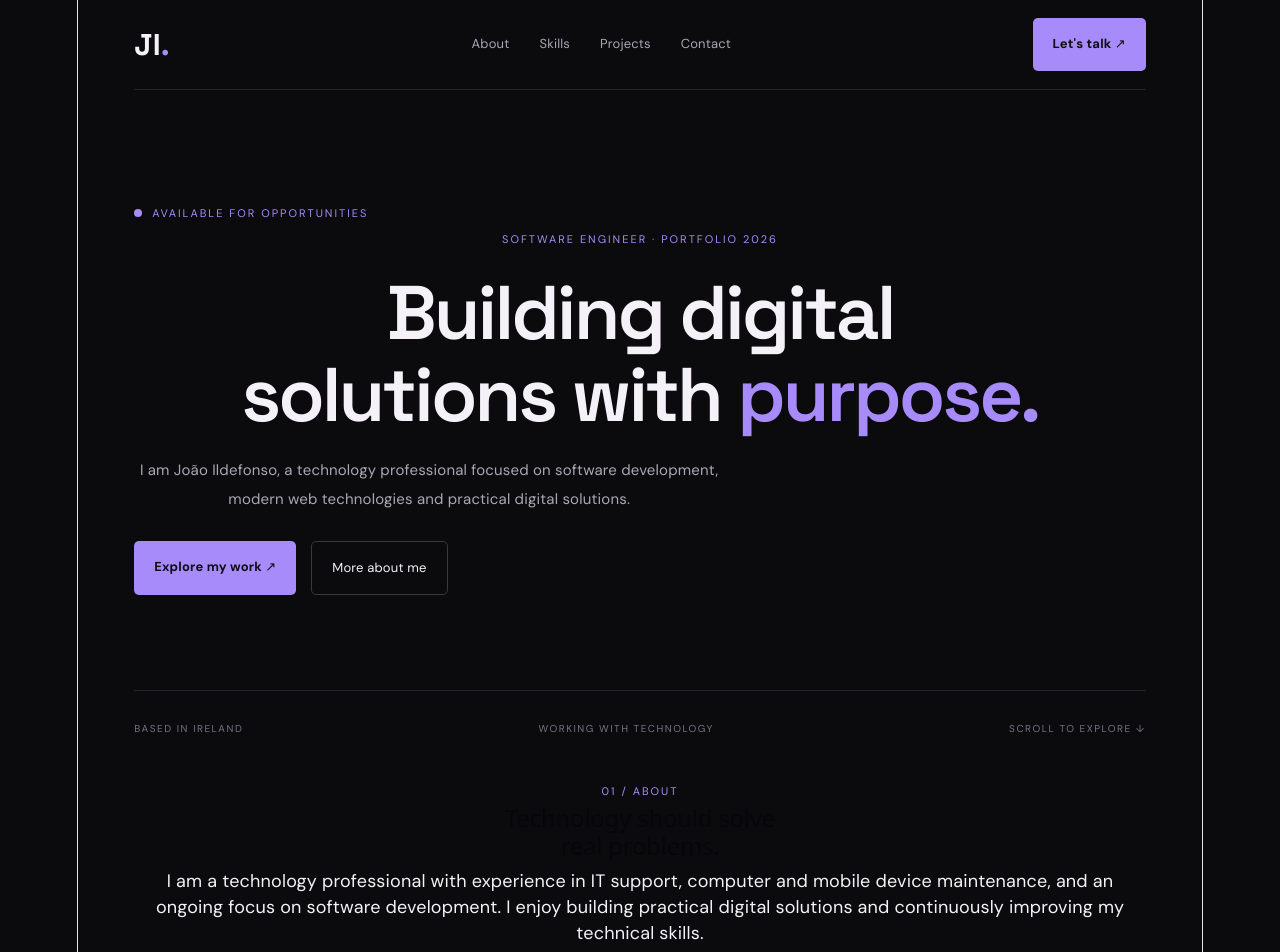
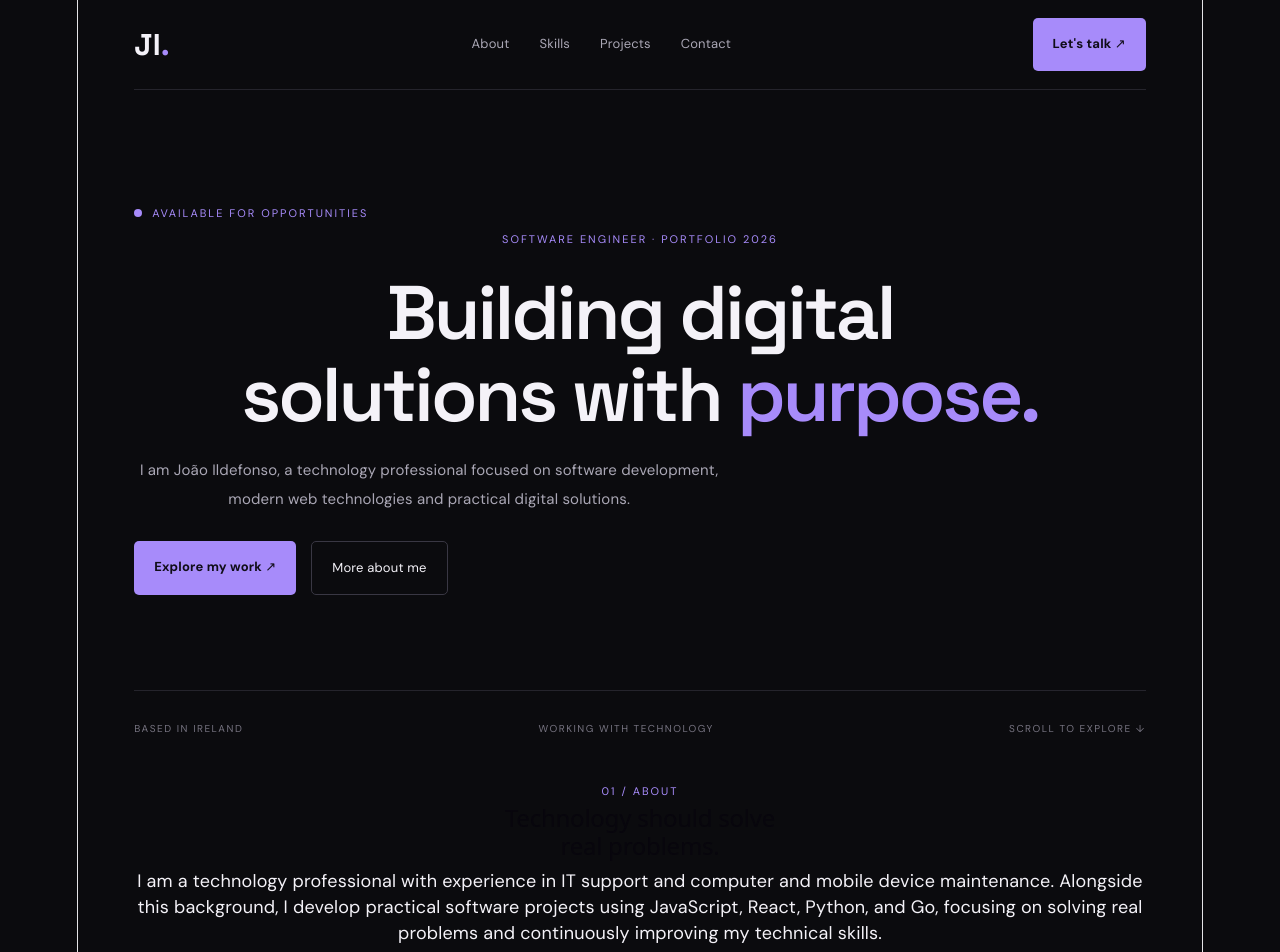
Before and after one commit to IsevenTech/business-portfolio, a React (Vite) app: page / in a window 1280 px wide. Shown: the top 952 px of the page. Built offline with nearby package versions, Linux system fonts and the light colour scheme.

Commit message:
Update About section

```diff
--- a/src/App.jsx
+++ b/src/App.jsx
@@ -104,10 +104,7 @@ function App() {
           <span>real problems.</span>
         </h2>
         <p className="section-description">
-          I am a technology professional with experience in IT support,
-          computer and mobile device maintenance, and an ongoing focus
-          on software development. I enjoy building practical digital
-          solutions and continuously improving my technical skills.
+          I am a technology professional with experience in IT support and computer and mobile device maintenance. Alongside this background, I develop practical software projects using JavaScript, React, Python, and Go, focusing on solving real problems and continuously improving my technical skills.
         </p>
       </section>
 
```
